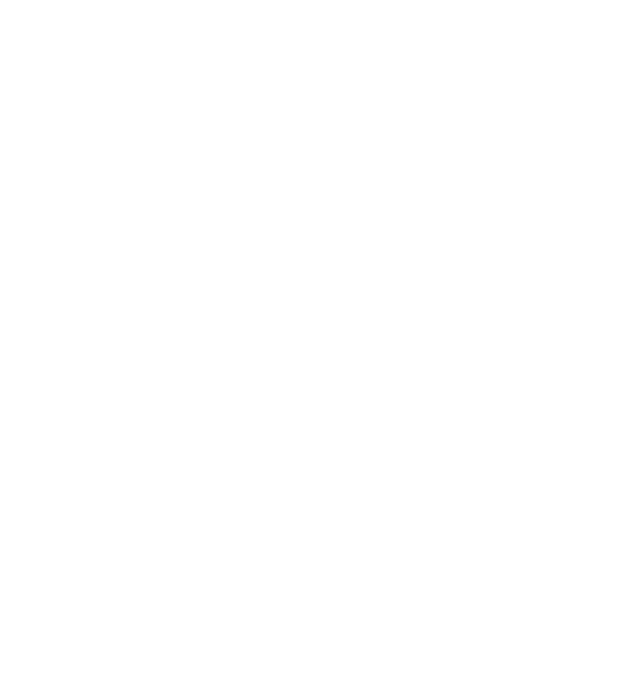
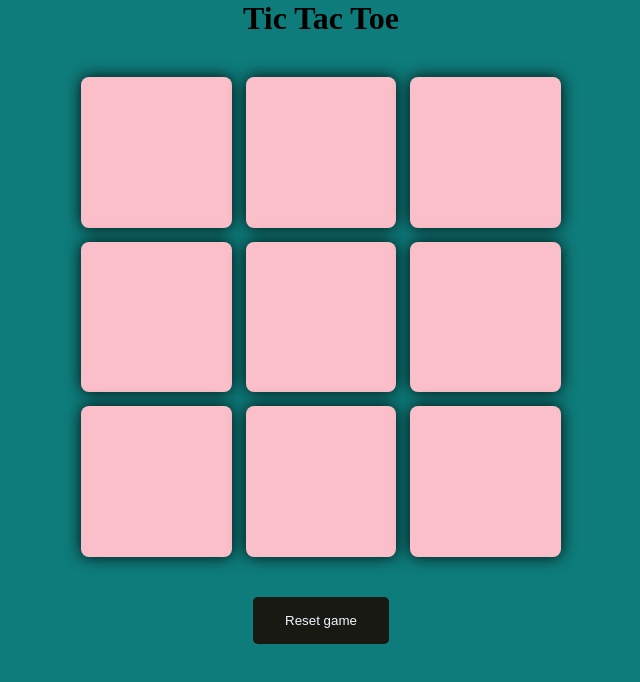
Before and after one commit to sara-1129/Tic-Tac-Toe, a plain HTML site: page index.html in a window 1280 px wide. Shown: the whole page, without its empty margins (319-959 px from the left). Drawn offline with Linux system fonts and the light colour scheme.

Commit message:
Adding styles

```diff
--- a/index.html
+++ b/index.html
@@ -1 +1,34 @@
 <!--Starting buiding project-->
+<!DOCTYPE html>
+<html lang="en">
+
+<head>
+    <meta charset="UTF-8">
+    <meta name="viewport" content="width=device-width, initial-scale=1.0">
+    <link rel="stylesheet" href="style.css">
+    <title>Tic-Tac-Toe Game</title>
+</head>
+
+<body>
+    <main>
+        <h1>Tic Tac Toe</h1>
+        <div class="container">
+            <div class="game">
+                <button class="box"></button>
+                <button class="box"></button>
+                <button class="box"></button>
+                <button class="box"></button>
+                <button class="box"></button>
+                <button class="box"></button>
+                <button class="box"></button>
+                <button class="box"></button>
+                <button class="box"></button>
+            </div>
+        </div>
+        <button class="reset">Reset game</button>
+    </main>
+
+</body>
+<script src="script.js"></script>
+
+</html>
--- /dev/null
+++ b/style.css
@@ -0,0 +1,44 @@
+* {
+  margin: 0;
+  padding: 0;
+  box-sizing: border-box;
+}
+
+body {
+  background-color: #0E7C7B;
+  text-align: center;
+}
+.container {
+  height: 70vh;
+  display:flex;
+  justify-content: center;
+  align-items: center;
+}
+.game {
+  height: 60vmin;
+  width:60vmin;
+  justify-content: center;
+  gap: 1.7vmin;
+  display:grid;
+  grid-template-rows:repeat(3,1fr);
+  grid-template-columns:repeat(3,1fr) ;
+}
+.box{
+    background-color: #FBBFCA;
+    border-radius: 0.5rem;
+    border: none;
+    box-shadow: 0 0 1rem rgba(0,0,0,0.9);
+    font-size: 8vmin;
+    color:#604D53;
+
+
+}
+
+.reset{
+  padding: 1rem 2rem;
+  font-size: 1.35 rem;
+  background-color: #191913;
+  color:aliceblue;
+  border-radius: 0.3rem;
+  border: none;
+}
```
Also changed, not shown: script.js (added).
